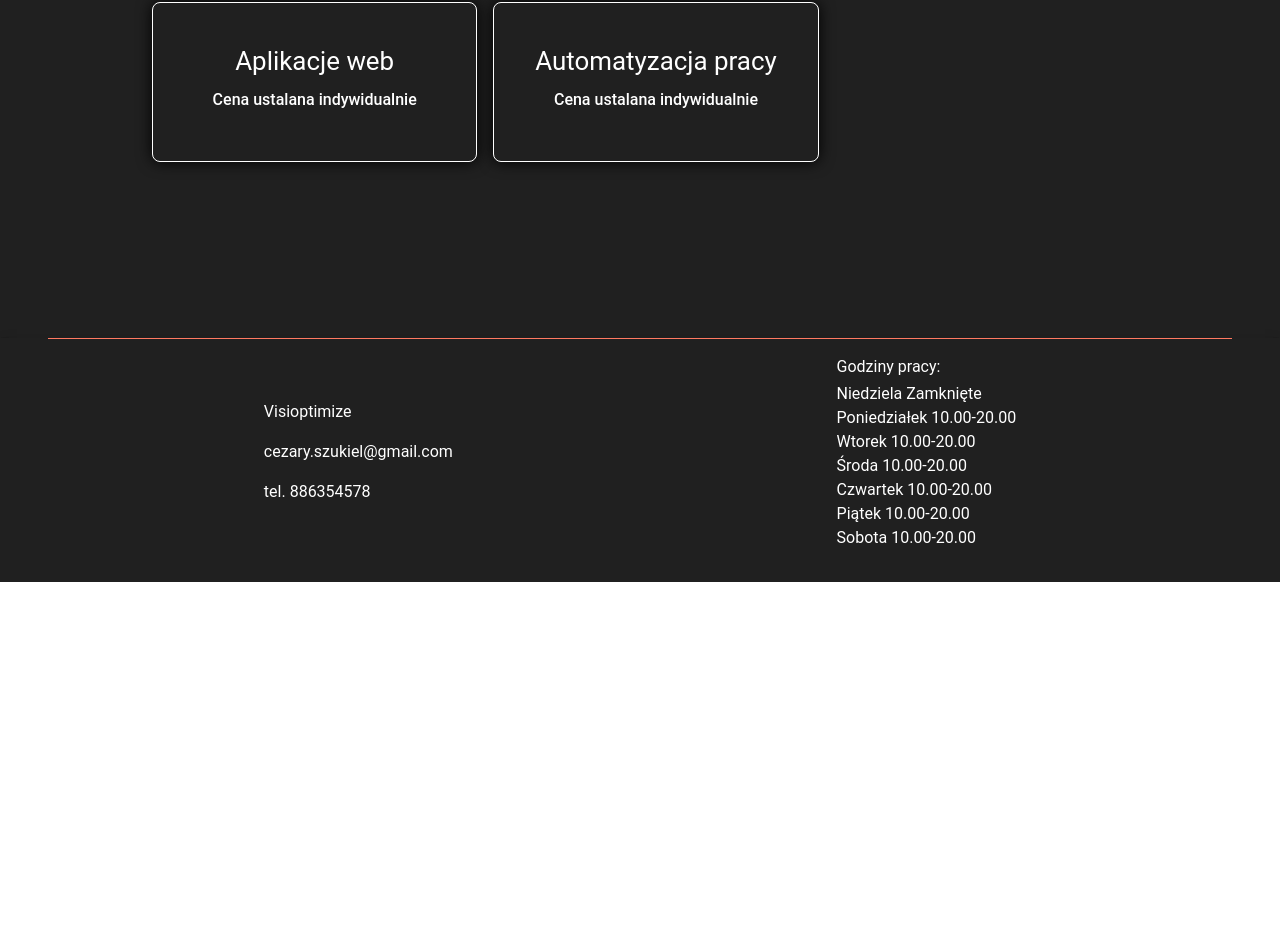
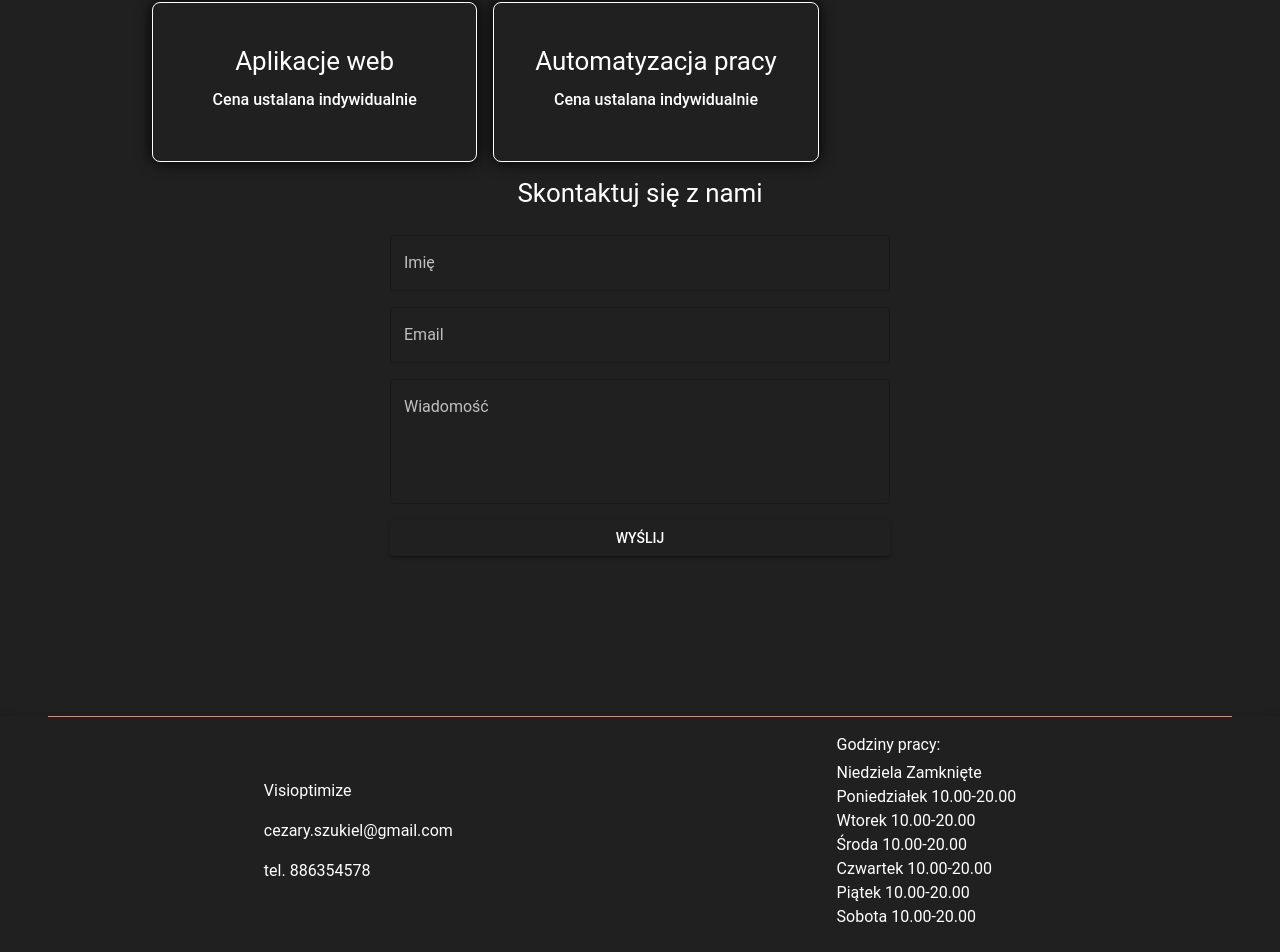
Before and after one commit to CezarySzukiel/visioptimize, a React (Create React App) app: page / in a window 1280 px wide. Shown: the part 2606-3558 px from the top of the page. Before the commit the page ends 3188 px from the top, so only its background shows below. Built offline with nearby package versions, Linux system fonts and the light colour scheme.

Commit message:
contact form works

```diff
--- a/package.json
+++ b/package.json
@@ -31,8 +31,10 @@
     "@types/react": "^18.3.12",
     "@types/react-dom": "^18.3.1",
     "axios": "^1.7.7",
+    "emailjs-com": "^3.2.0",
     "react": "^18.3.1",
     "react-dom": "^18.3.1",
+    "react-hook-form": "^7.53.1",
     "react-intersection-observer": "^9.13.1",
     "react-parallax": "^3.5.1",
     "react-router-dom": "^6.27.0",
--- /dev/null
+++ b/src/components/ContactForm.tsx
@@ -0,0 +1,110 @@
+import React from "react";
+import { useForm, Controller, SubmitHandler } from "react-hook-form";
+import { TextField, Button, Box, Typography } from "@mui/material";
+import emailjs from "emailjs-com";
+
+interface IFormInput {
+  name: string;
+  email: string;
+  message: string;
+}
+
+function ContactForm() {
+  const {
+    handleSubmit,
+    control,
+    formState: { errors },
+  } = useForm<IFormInput>();
+
+  const onSubmit = (data: any) => {
+    emailjs
+      .send("service_odx5hvu", "template_zi0cz6d", data, "Nm0WEs6_AFiKC5usf")
+      .then((response) => {})
+      .catch((error) => {
+        console.error("Błąd przy wysyłaniu emaila", error);
+      });
+  };
+
+  return (
+    <Box
+      component="form"
+      onSubmit={handleSubmit(onSubmit)}
+      sx={{
+        display: "flex",
+        flexDirection: "column",
+        gap: 2,
+        maxWidth: 500,
+        margin: "0 auto",
+      }}
+    >
+      <Typography variant="h4" component="h1" align="center" gutterBottom>
+        Skontaktuj się z nami
+      </Typography>
+
+      <Controller
+        name="name"
+        control={control}
+        defaultValue=""
+        rules={{ required: "To pole jest wymagane" }}
+        render={({ field }) => (
+          <TextField
+            {...field}
+            label="Imię"
+            variant="outlined"
+            fullWidth
+            error={!!errors.name}
+            helperText={errors.name ? errors.name.message : ""}
+          />
+        )}
+      />
+
+      <Controller
+        name="email"
+        control={control}
+        defaultValue=""
+        rules={{
+          required: "To pole jest wymagane",
+          pattern: {
+            value: /^[a-zA-Z0-9._%+-]+@[a-zA-Z0-9.-]+\.[a-zA-Z]{2,}$/,
+            message: "Wprowadź prawidłowy adres email",
+          },
+        }}
+        render={({ field }) => (
+          <TextField
+            {...field}
+            label="Email"
+            variant="outlined"
+            fullWidth
+            error={!!errors.email}
+            helperText={errors.email ? errors.email.message : ""}
+          />
+        )}
+      />
+
+      <Controller
+        name="message"
+        control={control}
+        defaultValue=""
+        rules={{ required: "To pole jest wymagane" }}
+        render={({ field }) => (
+          <TextField
+            {...field}
+            label="Wiadomość"
+            variant="outlined"
+            multiline
+            rows={4}
+            fullWidth
+            error={!!errors.message}
+            helperText={errors.message ? errors.message.message : ""}
+          />
+        )}
+      />
+
+      <Button type="submit" variant="contained" color="primary" fullWidth>
+        Wyślij
+      </Button>
+    </Box>
+  );
+}
+
+export default ContactForm;
--- a/src/components/Home.tsx
+++ b/src/components/Home.tsx
@@ -3,6 +3,7 @@ import { AppBar } from "@mui/material";
 import HeroSection from "./Hero";
 import IntroSection from "./Intro";
 import OfferSection from "./Offer";
+import ContactForm from "./ContactForm";
 
 function Home() {
   return (
@@ -10,6 +11,7 @@ function Home() {
       <HeroSection />
       <IntroSection />
       <OfferSection />
+      <ContactForm />
     </div>
   );
 }
```
Also changed, not shown: 1 other file (tests, documents, lock files or other folders).
